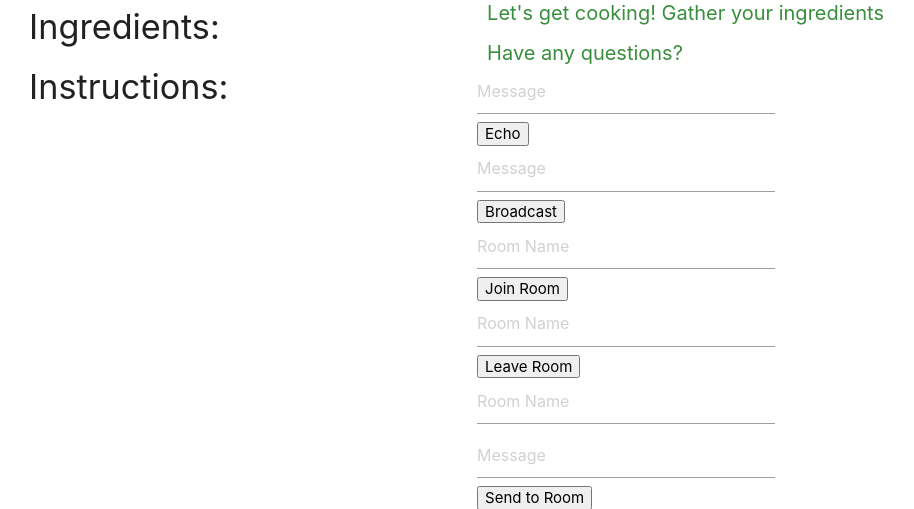
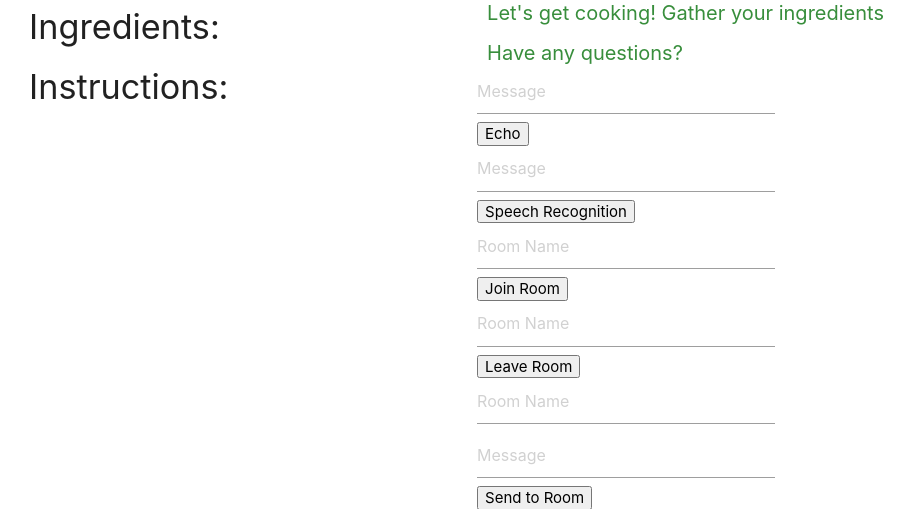
Before and after one commit to Pantsworth/SousChefBot, a Flask app: template project/templates/recipe.html in a window 1280 px wide; the page is wider, and only the part inside the window is pictured. Shown: the part 176-685 px from the top of that part, without its empty margins (238-1152 px from the left). Run offline with Flask 2, Linux system fonts and the light colour scheme; the template is opened without the code that fills it, so the values that code supplies are empty; some libraries are stand-ins or nearby versions.

Commit message:
semi-functional implementation of demo function in a separate thread on sockets

```diff
--- a/project/app.py
+++ b/project/app.py
@@ -34,7 +34,8 @@ import time
 from threading import Thread
 from flask_socketio import SocketIO, emit, join_room, leave_room, \
     close_room, rooms, disconnect
-import speech_response
+import speech_response, speechtest2
+import threading
 import json
 
 app = Flask(__name__)
@@ -54,6 +55,15 @@ def background_thread():
 
     #text input
 
+def demo_function():
+    recipe = parser.parse_recipe("http://allrecipes.com/recipe/219173/simple-beef-pot-roast/")
+    result = ""
+    while ("stop" not in result):
+        result = speechtest2.run_speech_rec()
+        response = speech_response.choose_response(recipe, result, None)
+        if response:
+            test_engine = speech_response.VoiceEngine()
+            test_engine.say_this(response)
 
 @app.route('/')
 def jsonreq():
@@ -75,6 +85,7 @@ def index():
     recipe_yield = recipe_object.servings
     recipe_ingredients = recipe_object.ingredients
     recipe_instructions = recipe_object.instructions
+
     return render_template('recipe.html', html_title=recipe_title, html_yield=recipe_yield,
                            html_ingredients=recipe_ingredients, html_instructions=recipe_instructions, jsondata="")
 
@@ -84,6 +95,17 @@ def test_message(message):
     session['receive_count'] = session.get('receive_count', 0) + 1
     emit('my response',
          {'data': message['data'], 'count': session['receive_count']})
+
+
+@socketio.on('speech_rec', namespace='/test')
+def speech_rec_start(message):
+    print "Starting Speech Recognition"
+    session['receive_count'] = session.get('receive_count', 0) + 1
+    emit('my response',
+         {'data': "Starting Speech Recognition", 'count': session['receive_count']})
+    speech_thread = Thread(target=demo_function())
+    print "welp"
+    speech_thread.start()
 
 
 @socketio.on('my broadcast event', namespace='/test')
@@ -146,5 +168,6 @@ def test_connect():
 def test_disconnect():
     print('Client disconnected', request.sid)
 
+
 if __name__ == '__main__':
     socketio.run(app, debug=True)
--- a/project/speech_response.py
+++ b/project/speech_response.py
@@ -30,7 +30,6 @@ class VoiceEngine:
     def say_this(self, phrase):
         self.engine.say(phrase)
         self.engine.runAndWait()
-        print "it is said"
         return
 
 
--- a/project/templates/recipe.html
+++ b/project/templates/recipe.html
@@ -17,12 +17,13 @@
 
             // the socket.io documentation recommends sending an explicit package upon connection
             // this is specially important when using the global namespace
+
             var socket = io.connect('http://' + document.domain + ':' + location.port + namespace);
 
             // event handler for server sent data
             // the data is displayed in the "Received" section of the page
             socket.on('my response', function(msg) {
-                $('#log').append('<br>Received #' + msg.count + ': ' + msg.data);
+            $('#log').append('<br>Received #' + msg.count + ': ' + msg.data);
             });
 
             // event handler for new connections
@@ -36,8 +37,8 @@
                 socket.emit('my event', {data: $('#emit_data').val()});
                 return false;
             });
-            $('form#broadcast').submit(function(event) {
-                socket.emit('my broadcast event', {data: $('#broadcast_data').val()});
+            $('form#speech_rec').submit(function(event) {
+                socket.emit('speech_rec', {data: $('#broadcast_data').val()});
                 return false;
             });
             $('form#join').submit(function(event) {
@@ -84,6 +85,7 @@
             <li>
               <div class="collapsible-header">Step {{item.index}}</div>
               <div class="collapsible-body"><p>{{item}}</p>
+              </div>
             </li>
             {% endfor %}
           </ul>
@@ -101,9 +103,9 @@
             <input type="text" name="emit_data" id="emit_data" placeholder="Message">
             <input type="submit" value="Echo">
         </form>
-        <form id="broadcast" method="POST" action='#'>
-            <input type="text" name="broadcast_data" id="broadcast_data" placeholder="Message">
-            <input type="submit" value="Broadcast">
+        <form id="speech_rec" method="POST" action='#'>
+            <input type="text" name="broadcast_data" id="speech_rec" placeholder="Message">
+            <input type="submit" value="Speech Recognition">
         </form>
         <form id="join" method="POST" action='#'>
             <input type="text" name="join_room" id="join_room" placeholder="Room Name">
```
Also changed, not shown: project/parser.py (+4 -4 lines).
